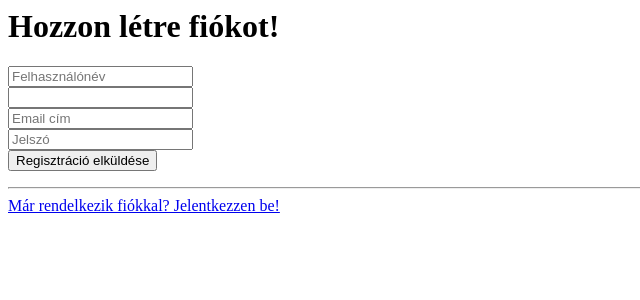
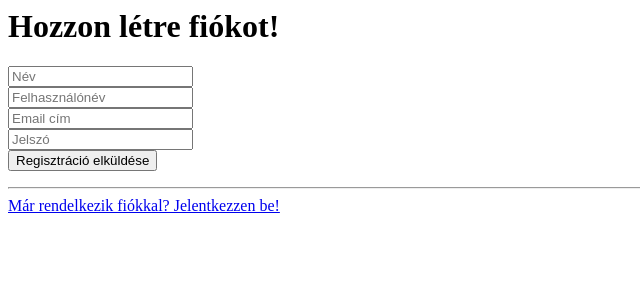
Before and after one commit to duszmox/guamanpj, a CodeIgniter app: the page made by guaman-project/application/views/account/register-form.php in a window 1280 px wide. Shown: the top 300 px of the page, without its empty margins (0-640 px from the left). Run offline with CodeIgniter, Linux system fonts and the light colour scheme; data that the repository does not hold is empty.

Commit message:
Nice Username ep. 02.

```diff
--- a/guaman-project/application/language/hungarian/information_lang.php
+++ b/guaman-project/application/language/hungarian/information_lang.php
@@ -80,6 +80,7 @@ $lang["statistics_title"] = "Statistics";
 $lang['create_table_register'] = "REGISTER ";
 $lang['manage_permissions'] = "Jogok szerkesztése ";
 $lang['add_statistics'] = "Add Statistics";
+$lang['nice_username_placeholder'] = "Név";
 
 $lang["not_having_permission_message"] = "Az oldal megtekintéséhez nincs jogosultságod!";
 $lang["table_body_placeholder"] = "A táblázat...";
--- a/guaman-project/application/views/account/register-form.php
+++ b/guaman-project/application/views/account/register-form.php
@@ -15,14 +15,15 @@
                         <form class="user" method="post">
                             <div class="form-group row">
                                 <div class="col-sm-12 mb-3 mb-sm-0">
-                                    <input type="text" class="form-control form-control-user" name="username" id="exampleFirstName" placeholder="<?php echo lang("username_placeholder");?>">
+                                    <input type="text" class="form-control form-control-user" name="nice_username" id="exampleFirstName" placeholder="<?php echo lang("nice_username_placeholder");?>">
                                 </div>
                             </div>
                             <div class="form-group row">
                                 <div class="col-sm-12 mb-3 mb-sm-0">
-                                    <input type="text" class="form-control form-control-user" name="nice_username" id="exampleFirstName" placeholder="<?php echo lang("nice_username_placeholder");?>">
+                                    <input type="text" class="form-control form-control-user" name="username" id="exampleFirstName" placeholder="<?php echo lang("username_placeholder");?>">
                                 </div>
                             </div>
+
                             <div class="form-group">
                                 <input type="email" class="form-control form-control-user" name="email" id="exampleInputEmail" placeholder="<?php echo lang("email_placeholder");?>">
                             </div>
```
